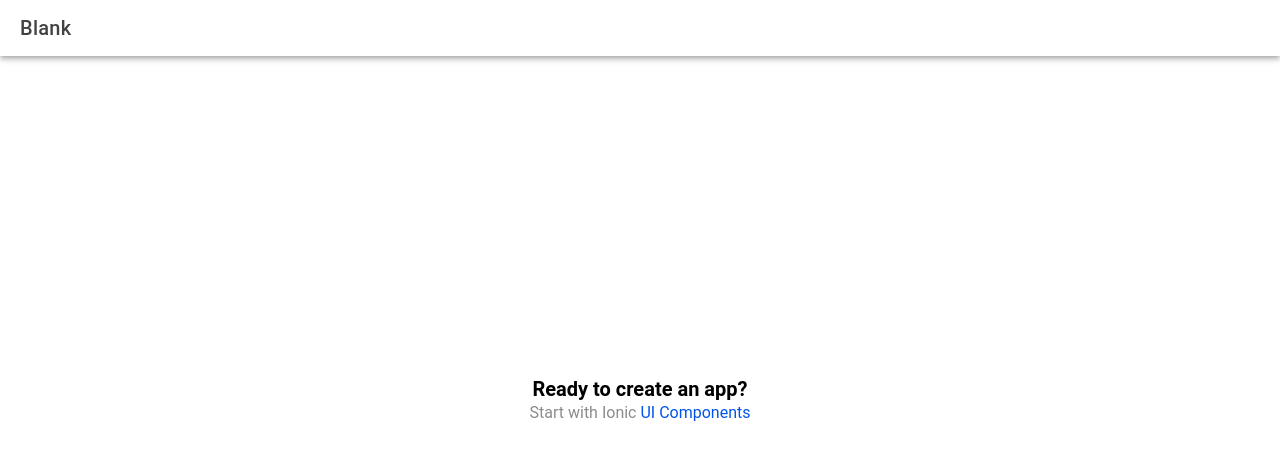
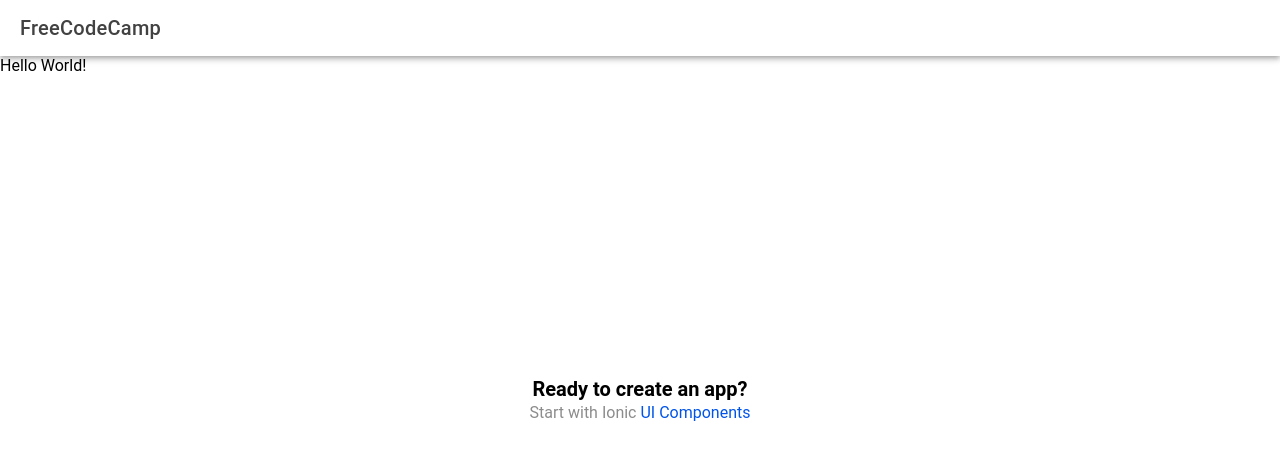
Before and after one commit to binceler/TestApp, a React (Vite) app: page /home in a window 1280 px wide. Shown: the top 460 px of the page. Built offline with nearby package versions, Linux system fonts and the light colour scheme.

Commit message:
Initial commit

```diff
--- a/package.json
+++ b/package.json
@@ -12,9 +12,11 @@
     "lint": "eslint"
   },
   "dependencies": {
+    "@capacitor/android": "6.1.0",
     "@capacitor/app": "6.0.0",
     "@capacitor/core": "6.1.0",
     "@capacitor/haptics": "6.0.0",
+    "@capacitor/ios": "6.1.0",
     "@capacitor/keyboard": "6.0.1",
     "@capacitor/status-bar": "6.0.0",
     "@ionic/react": "^8.0.0",
--- a/src/pages/Home.tsx
+++ b/src/pages/Home.tsx
@@ -7,7 +7,7 @@ const Home: React.FC = () => {
     <IonPage>
       <IonHeader>
         <IonToolbar>
-          <IonTitle>Blank</IonTitle>
+          <IonTitle>FreeCodeCamp</IonTitle>
         </IonToolbar>
       </IonHeader>
       <IonContent fullscreen>
@@ -16,6 +16,7 @@ const Home: React.FC = () => {
             <IonTitle size="large">Blank</IonTitle>
           </IonToolbar>
         </IonHeader>
+        Hello World!
         <ExploreContainer />
       </IonContent>
     </IonPage>
```
Also changed, not shown: 71 other files (tests, documents, lock files or other folders).
